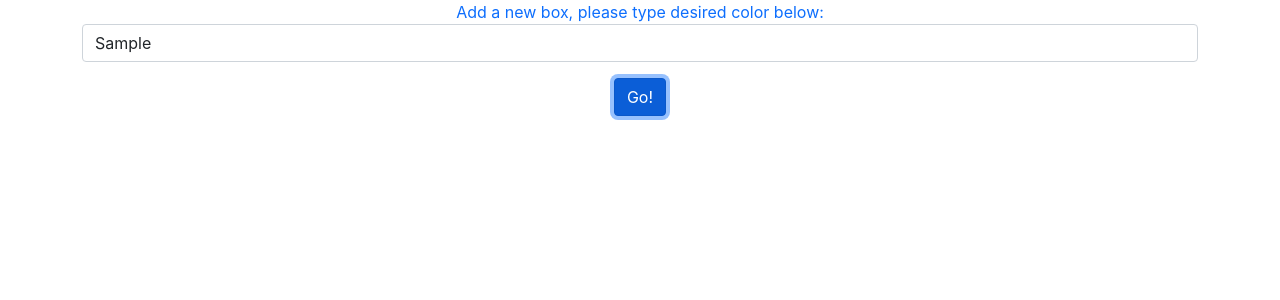
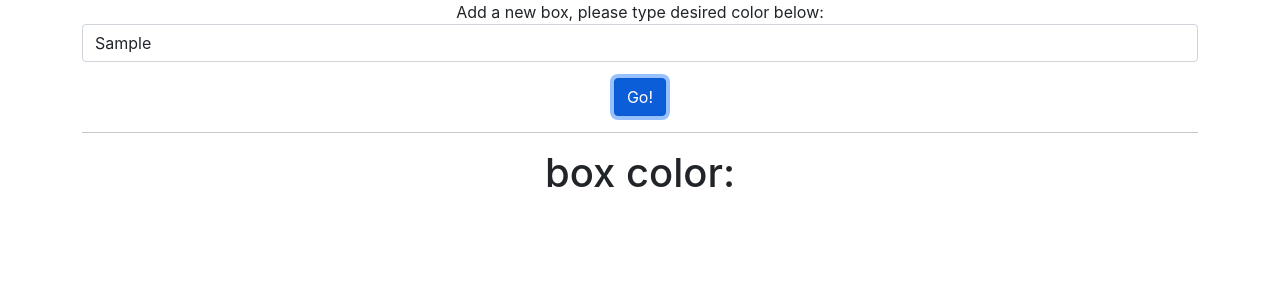
Before and after one commit to aschoch10/box-generator, a React (Create React App) app: page / in a window 1280 px wide. Both pictures are taken after typing "Sample" into the empty fields and a click on the button "Go!". Shown: the top 300 px of the page. Built offline with nearby package versions, Linux system fonts and the light colour scheme.

Commit message:
render h1 from form

```diff
--- a/src/App.js
+++ b/src/App.js
@@ -4,7 +4,7 @@ import Box from './components/Box';
 // returning jsx file class
 function App() {
   return (
-    <div className="App container text-primary">
+    <div className="App container">
         <Box></Box>
     </div>
   );
--- a/src/components/Box.jsx
+++ b/src/components/Box.jsx
@@ -8,7 +8,7 @@ const Box =(props)=>{
     let [listOfBoxes, setListOfBoxes] = useState([]);
 
     // CREATE BOX FUNCTION
-    let createBox = (e)=>{
+    const createBox = (e)=>{
         //preventing reloading page on form submission
         e.preventDefault();
         // console.log("Submitted box color, please wait...")
@@ -21,6 +21,7 @@ const Box =(props)=>{
 
     //render view
     return (
+        <>
         <form onSubmit={createBox}>
             <div className="form-group"></div>
             <label htmlFor="">Add a new box, please type desired color below:</label>
@@ -28,6 +29,16 @@ const Box =(props)=>{
             <p></p>
             <button className="btn btn-primary" value="Create box">Go!</button>
         </form>
+        <hr/>
+
+        {
+            listOfBoxes.map((box)=>{
+                return (
+                    <h1>box color: {box.boxColor}</h1>
+                )
+            })
+        }
+        </>
     )
 }
 
```
